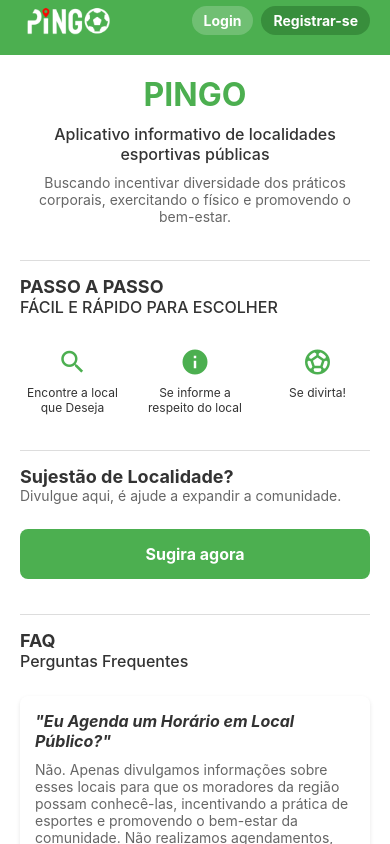
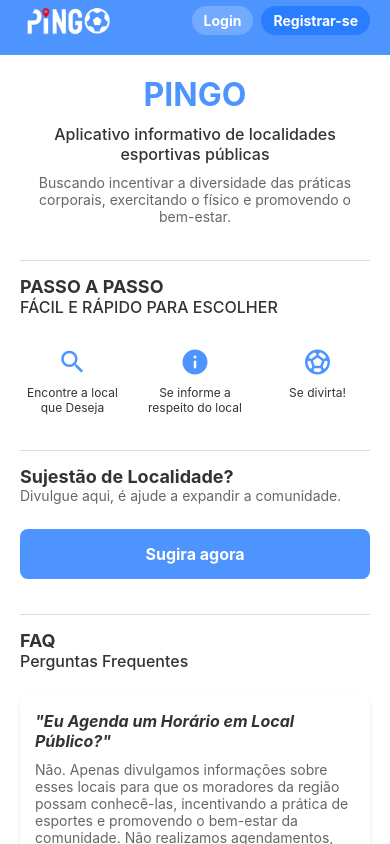
Before and after one commit to LeonardoSB-8/Pingo-Mob, a React Native app in the folder PMO/: screen /Perfil in a window 390 px wide. Built offline with nearby package versions, Linux system fonts and the light colour scheme.

Commit message:
Estilização final do projeto
Retoques.

```diff
--- a/PMO/App.js
+++ b/PMO/App.js
@@ -15,7 +15,7 @@
 
   return (
     <NavigationContainer>
-      <SafeStatusBar backgroundColor="#4CAF50" barStyle="light-content" />
+      <SafeStatusBar backgroundColor="#4E94FF" barStyle="light-content" />
       <Stack.Navigator screenOptions={{ headerShown: false }}>
         <Stack.Screen name="Welcome Page" component={Wpage} />
         <Stack.Screen name="Login" component={Login} />
--- a/PMO/Server.js
+++ b/PMO/Server.js
@@ -119,10 +119,7 @@
   }
 });
 
-/**
- * ROTA: GET /quadras
- * Descrição: Retorna todas as quadras, incluindo esportes e fotos associadas.
- */
+ /* ROTA: GET /quadras | Descrição: Retorna todas as quadras, incluindo esportes e fotos associadas. */
 app.get('/quadras', async (req, res) => {
   try {
     const [results] = await pool.query(`
--- a/PMO/api.js
+++ b/PMO/api.js
@@ -2,7 +2,7 @@
 
 
 const api = axios.create({
-  baseURL: 'http://192.168.0.101:3000',
+  baseURL: 'http://192.168.0.106:3000',
   headers: {
     'Content-Type': 'application/json',
     'Accept': 'application/json'
--- a/PMO/app.json
+++ b/PMO/app.json
@@ -4,7 +4,7 @@
     "slug": "Pingo",
     "version": "1.0.0",
     "orientation": "portrait",
-    "icon": "./assets/logo.png",
+    "icon": "./assets/Whitelogo.png",
     "userInterfaceStyle": "light",
     "splash": {
       "image": "./assets/cerebro.jpg",
@@ -13,7 +13,7 @@
     },
     "android": {
       "adaptiveIcon": {
-        "foregroundImage": "./assets/logo.png",
+        "foregroundImage": "./assets/Whitelogo.png",
         "backgroundColor": "#ffffff"
       },
       "newArchEnabled": true
@@ -23,7 +23,7 @@
       "newArchEnabled": true
     },
     "web": {
-      "favicon": "./assets/logo.png"
+      "favicon": "./assets/Whitelogo.png"
     }
 
   }
--- a/PMO/views/Cadastro.js
+++ b/PMO/views/Cadastro.js
@@ -213,7 +213,7 @@
                 <MaterialIcons
                   name={showPassword ? 'visibility-off' : 'visibility'}
                   size={24}
-                  color="#4CAF50"
+                  color="#4E94FF"
                 />
               </TouchableOpacity>
             </View>
--- a/PMO/views/Home.js
+++ b/PMO/views/Home.js
@@ -80,7 +80,7 @@
             visible={visible}
             anchor={
               <TouchableOpacity onPress={showMenu}>
-                <MaterialIcons name="account-circle" size={28} color="white" />
+                <MaterialIcons name="account-circle" size={32} color="white" />
               </TouchableOpacity>
             }
             onRequestClose={hideMenu}
--- a/PMO/views/Localidade.js
+++ b/PMO/views/Localidade.js
@@ -70,7 +70,7 @@
     <ScrollView style={styles.fullContainer}>
       {/* Header Personalizado */}
       <View style={styles.mainHeader}>
-        <Image source={require('../assets/PingoOficial 3.png')} style={styles.Logo} resizeMode="contain"/>
+        <Image source={require('../assets/WhitePingo.png')} style={styles.Logo} resizeMode="contain"/>
 
         <View style={styles.userIconContainer}>
           <Menu
--- a/PMO/views/Login.js
+++ b/PMO/views/Login.js
@@ -116,7 +116,7 @@
                 <MaterialIcons
                   name={showPassword ? 'visibility-off' : 'visibility'}
                   size={24}
-                  color="#4CAF50"
+                  color="#4E94FF"
                 />
               </TouchableOpacity>
             </View>
--- a/PMO/views/Styles.js
+++ b/PMO/views/Styles.js
@@ -53,7 +53,7 @@
   },
   footerLink: {
     fontSize: 14,
-    color: '#4CAF50',
+    color: '#4E94FF',
     marginHorizontal: 10,
     textDecorationLine: 'underline',
   },
@@ -69,7 +69,7 @@
   },
   contactLink: {
     fontSize: 14,
-    color: '#4CAF50',
+    color: '#4E94FF',
     marginVertical: 5,
     textDecorationLine: 'underline',
   },
@@ -87,7 +87,7 @@
     marginLeft: 8,
   },
   registerButton: {
-    backgroundColor: '#388E3C',
+    backgroundColor: '#297EFF',
   },
   authButtonText: {
     color: 'white',
@@ -95,13 +95,13 @@
     fontWeight: 'bold',
   },
   disabledButton: {
-  backgroundColor: '#81C784', // Verde mais claro
+  backgroundColor: '#87B7FF', // Verde mais claro
   opacity: 0.7,
 },
 
   // ===== WELCOME PAGE ===== //
   headerContainer: {
-    backgroundColor: '#4CAF50',
+    backgroundColor: '#4E94FF',
     flexDirection: 'row',
     justifyContent: 'space-between',
     alignItems: 'center',
@@ -116,7 +116,7 @@
   title: {
     fontSize: 32,
     fontWeight: 'bold',
-    color: '#4CAF50',
+    color: '#4E94FF',
     marginBottom: 10,
   },
   subtitle: {
@@ -138,7 +138,7 @@
   sectionTitle: {
     fontSize: 20,
     fontWeight: 'bold',
-    color: '#4CAF50',
+    color: '#4E94FF',
     marginBottom: 5,
   },
   sectionSubtitle: {
@@ -168,7 +168,7 @@
     color: '#333',
   },
   suggestionButton: {
-    backgroundColor: '#4CAF50',
+    backgroundColor: '#4E94FF',
     padding: 15,
     borderRadius: 8,
     alignItems: 'center',
@@ -247,7 +247,7 @@
     top: 14,
   },
   primaryButton: { // Este estilo será usado pelo botão "Continuar, Criar"
-    backgroundColor: '#4CAF50',
+    backgroundColor: '#4E94FF',
     borderRadius: 8,
     paddingVertical: 12,
     paddingHorizontal: 24,
@@ -275,14 +275,14 @@
     fontSize: 14,
   },
   authLink: { // Texto "Registrar"
-    color: '#4CAF50',
+    color: '#4E94FF',
     fontWeight: '600',
     fontSize: 14,
     marginLeft: 4,
   },
 // ===== TELA HOME ===== //
  mainHeader: {
-  backgroundColor: '#4CAF50',
+  backgroundColor: '#4E94FF',
   flexDirection: 'row',
   justifyContent: 'space-between',
   paddingVertical: 15,
@@ -310,7 +310,7 @@
   color: '#333',
 },
 indicateLink: {
-  color: '#4CAF50',
+  color: '#4E94FF',
   fontWeight: '600',
   textDecorationLine: 'underline',
 },
@@ -328,7 +328,7 @@
     color: '#333',
   },
   homeHeader: {
-    backgroundColor: '#4CAF50',
+    backgroundColor: '#4E94FF',
     paddingVertical: 20,
     paddingHorizontal: 15,
   },
@@ -369,7 +369,7 @@
   },
   quadraEsportes: {
     fontSize: 14,
-    color: '#4CAF50',
+    color: '#4E94FF',
     fontWeight: '500',
   },
   quadraDetails: {
@@ -396,7 +396,7 @@
     paddingLeft: 10,
   },
   esporteItem: {
-    color: '#4CAF50',
+    color: '#4E94FF',
     marginBottom: 5,
     includeFontPadding: false,
   },
@@ -421,7 +421,7 @@
   backgroundColor: '#f5f5f5',
 },
 localNavLink: {
-  color: '#4CAF50',
+  color: '#4E94FF',
   fontSize: 14,
   fontWeight: '500',
 },
@@ -477,7 +477,7 @@
 },
 localSportItem: {
   marginRight: 15,
-  color: '#4CAF50',
+  color: '#4E94FF',
 },
 localDescriptionTitle: {
   fontSize: 18,
--- a/PMO/views/Wpage.js
+++ b/PMO/views/Wpage.js
@@ -78,7 +78,7 @@
           Aplicativo informativo de localidades esportivas públicas
         </Text>
         <Text style={styles.description}>
-          Buscando incentivar diversidade dos práticos corporais, exercitando o físico e promovendo o bem-estar.
+          Buscando incentivar a diversidade das práticas corporais, exercitando o físico e promovendo o bem-estar.
         </Text>
       </View>
 
@@ -92,17 +92,17 @@
 
         <View style={styles.stepsContainer}>
           <View style={styles.step}>
-            <MaterialIcons name="search" size={30} color="#4CAF50" />
+            <MaterialIcons name="search" size={30} color="#4E94FF" />
             <Text style={styles.stepText}>Encontre a local que Deseja</Text>
           </View>
 
           <View style={styles.step}>
-            <MaterialIcons name="info" size={30} color="#4CAF50" />
+            <MaterialIcons name="info" size={30} color="#4E94FF" />
             <Text style={styles.stepText}>Se informe a respeito do local</Text>
           </View>
 
           <View style={styles.step}>
-            <MaterialIcons name="sports-soccer" size={30} color="#4CAF50" />
+            <MaterialIcons name="sports-soccer" size={30} color="#4E94FF" />
             <Text style={styles.stepText}>Se divirta!</Text>
           </View>
         </View>
```
Also changed, not shown: PMO/assets/Whitelogo.png (added).
